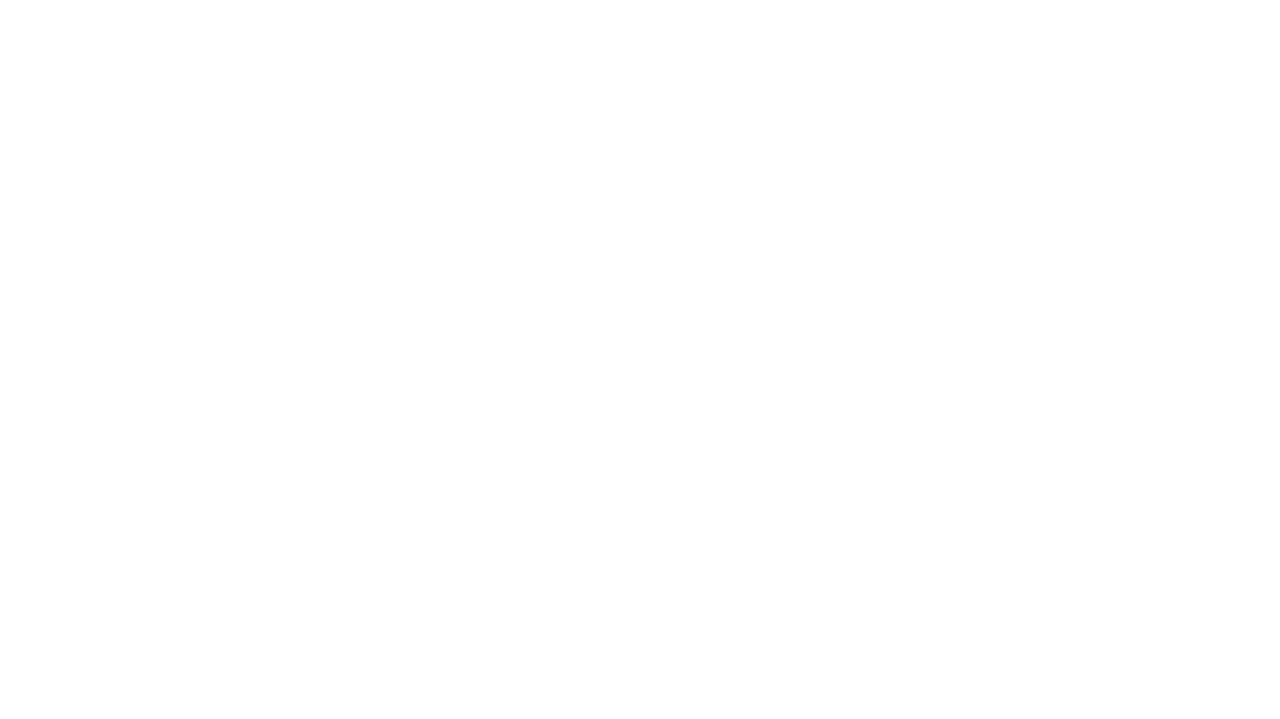
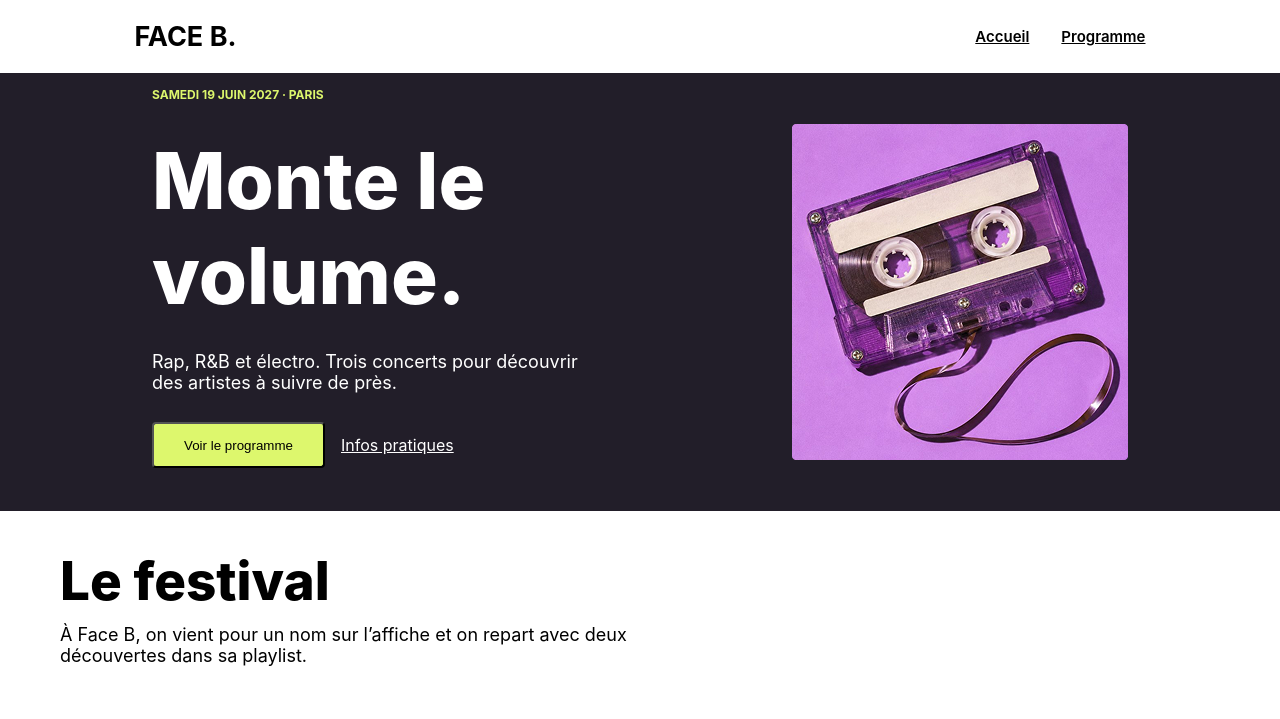
Before and after one commit to mpriouzeaumagni-pixel/site-face-b, a plain HTML site: page index.html in a window 1280 px wide. Drawn offline with Linux system fonts and the light colour scheme.

Commit message:
seconde version

```diff
--- a/index.html
+++ b/index.html
@@ -3,9 +3,54 @@
 <head>
     <meta charset="UTF-8">
     <meta name="viewport" content="width=device-width, initial-scale=1.0">
+    <link rel="stylesheet" href="style.css">
+    <link rel="preconnect" href="https://fonts.gstatic.com" crossorigin>
+
     <title>Document</title>
 </head>
 <body>
+     <header class="header">
+        <div class="part1">
+            <div class="gauche">
+                <div class="face"><p>FACE B.</p></div>
 
+            </div>
+            <div class="droite">
+                <div>Accueil</div>
+                <div>Programme</div>
+
+           </div>
+        </div>
+
+        <div class="part2">
+            <div class="gauche2">
+                <h1 class="minititre">SAMEDI 19 JUIN 2027 · PARIS</h1>
+                <h2 class="bigtitre"> Monte le <br> volume. </h2>
+                <p class="sous">Rap, R&B et électro. Trois concerts pour découvrir
+                   <br> des artistes à suivre de près.</p>
+                    <div class="button">
+                        <button class="programe">Voir le programme</button>
+                        <p class="info">Infos pratiques</p>
+                    </div>
+                </p>
+            </div>
+
+            <div class="droite2">
+                <imm class="cassette"><img src="image/Cassette violette.png" alt="cassette video">
+            </div>
+        </div>
+
+
+        <div class="part3">
+        <div class="allfestival">
+            <h3 class="festival">Le festival</h3>
+            <p class="playlist">À Face B, on vient pour un nom sur l’affiche et on repart avec deux <br> découvertes dans sa playlist.</p>
+        </div>
+        </div>
+
+
+        <div class="part4 infos"></div>
+        <div class="part5 bot"></div>
+     </header>
 </body>
 </html>
--- a/style.css
+++ b/style.css
@@ -0,0 +1,166 @@
+*{
+    margin: 0%
+}
+
+
+.header{
+    display: flex;
+    flex-direction: column;
+      font-family: "Inter", sans-serif;
+
+}
+
+.part1{
+    width: 100%;
+    height: 73px;
+    margin: 0%;
+    display: flex;
+    flex-direction: row;
+    justify-content: space-around;
+    align-items: center;
+}
+
+.face{
+    display: flex;
+    flex-direction: column;
+    align-items: start;
+    justify-content: center;
+    width: 100%;
+    height: 100%;
+    font-weight: 800;
+    font-size: 27px;
+    white-space: nowrap;
+    font-weight: bold;
+
+}
+.droite{
+    width: 50%;
+    height: 100%;
+    display:flex ;
+    flex-direction: row;
+    justify-content: flex-end;
+    gap: 32px;
+    align-items: center;
+    font-size: 15px;
+    font-weight: 600;
+    text-decoration: underline;
+}
+
+.part2{
+    width: 100%;
+    height: 438px;
+    background: #221E29;
+    display: flex;
+    flex-direction: row;
+    justify-content: center;
+}
+
+.gauche2{
+    width: 50%;
+    height: 100%;
+    display: flex;
+    flex-direction: column;
+    justify-content: space-around;
+
+}
+.minititre{
+    font-weight: 700;
+    font-style: bold;
+    color:#DDF76D;
+    font-size: 12px;
+    width: 203px;
+    height: 17px;
+
+}
+
+.bigtitre{
+    font-weight: 800;
+    font-size: 78px;
+    color: white;
+
+}
+
+.sous{
+    font-weight: 400;
+    font-size: 18px;
+    color: white;
+s
+
+}
+
+.button{
+    display: flex;
+    flex-direction: row;
+    gap: 16px;
+    display: flex;
+    flex-direction: row;
+
+
+}
+
+.programe{
+    background: #DDF76D;
+    width: 173px;
+    height: 46px;
+    border-radius: 4px;
+}
+
+.info{
+
+    color: white;
+    white-space: nowrap;
+    display: flex;
+    flex-direction: column;
+    justify-content: center;
+    align-items: center;
+    text-decoration: underline;
+}
+
+.cassette{
+    width: 100%;
+    height: 100%;
+    display: flex;
+    flex-direction: column;
+    justify-content: center;
+    align-items: center;
+}
+
+.part3{
+    width: 100%;
+    height: 205px;
+    display: flex;
+    flex-direction: column;
+    justify-content:space-around ;
+
+
+}
+
+.allfestival{
+    display: flex;
+    flex-direction: column;
+    align-items: start;
+    justify-content: start;
+    margin-left: 60px;
+}
+
+.festival{
+    width: 244px;
+    height: 75px;
+    font-weight: 800;
+    font-size: 53px;
+    display: flex;
+    white-space: nowrap;
+    justify-content: space-between;
+
+
+
+}
+
+.playlist{
+    width: 565px;
+    height: 54px;
+    font-weight: 400;
+    font-size: 18px;
+    white-space: nowrap;
+
+}
```
Also changed, not shown: image/Cassette violette.png (added).
